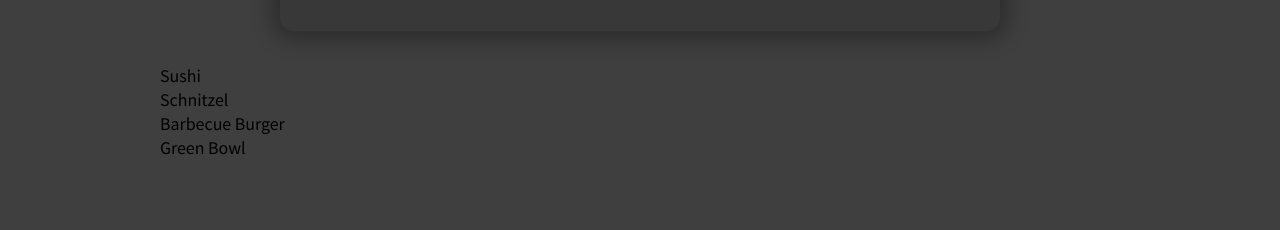
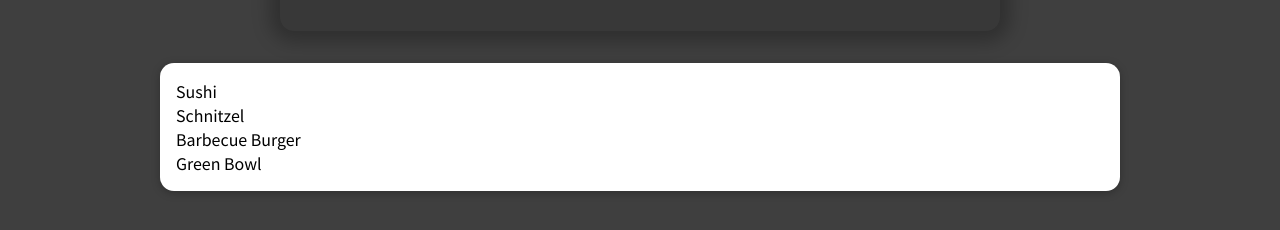
Before and after one commit to Shamoleambo/react-food-order, a JavaScript app: page / in a window 1280 px wide. Shown: the part 442-672 px from the top of the page. Built offline with nearby package versions, Linux system fonts and the light colour scheme.

Commit message:
wrap mealsList in the Card component

```diff
--- a/src/components/Meals/AvailableMeals.js
+++ b/src/components/Meals/AvailableMeals.js
@@ -1,3 +1,4 @@
+import Card from '../UI/Card'
 import classes from './AvailableMeals.module.css'
 
 const DUMMY_MEALS = [
@@ -32,7 +33,9 @@ const AvailableMeals = () => {
 
   return (
     <section className={classes.meals}>
-      <ul>{mealsList}</ul>
+      <Card>
+        <ul>{mealsList}</ul>
+      </Card>
     </section>
   )
 }
```
